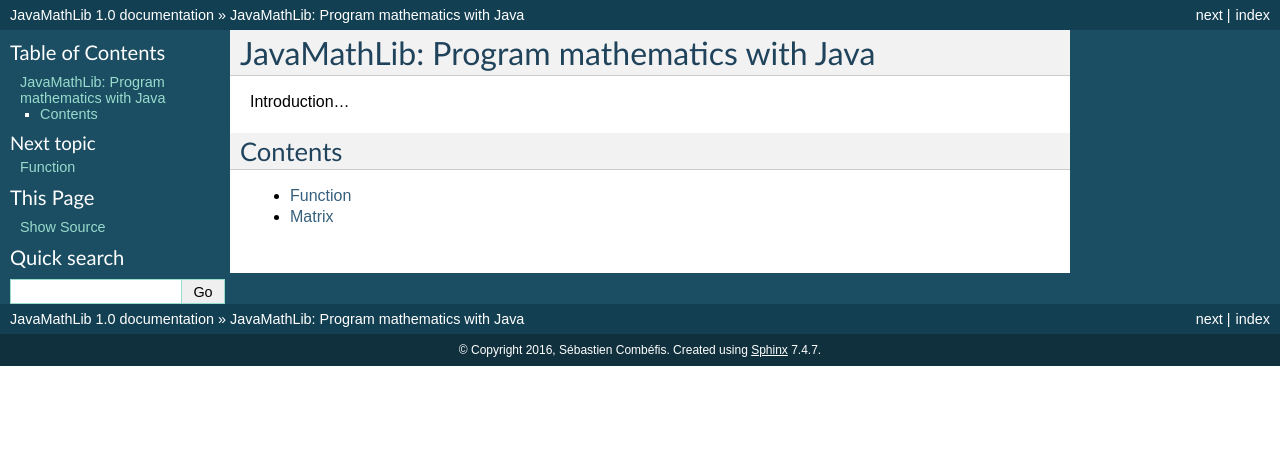
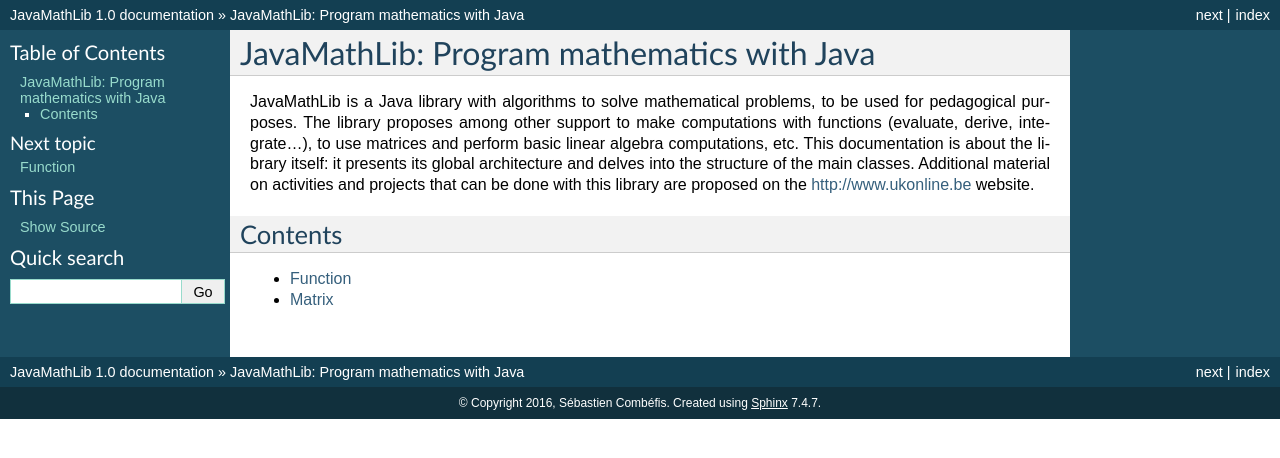
Before and after one commit to combefis/JavaMathLib, a Sphinx documentation site: the page built from docs/index.rst, in a window 1280 px wide. Shown: the top 458 px of the page. Built offline with Sphinx 7.4.7, drawn with Linux system fonts in a browser that asks for light colours.

Commit message:
Docs: Update main page

```diff
--- a/docs/index.rst
+++ b/docs/index.rst
@@ -1,7 +1,14 @@
 JavaMathLib: Program mathematics with Java
 ==========================================
 
-Introduction...
+JavaMathLib is a Java library with algorithms to solve mathematical problems, to
+be used for pedagogical purposes. The library proposes among other support to
+make computations with functions (evaluate, derive, integrate...), to use
+matrices and perform basic linear algebra computations, etc. This documentation
+is about the library itself: it presents its global architecture and delves into
+the structure of the main classes. Additional material on activities and
+projects that can be done with this library are proposed on the
+http://www.ukonline.be website.
 
 
 
```
